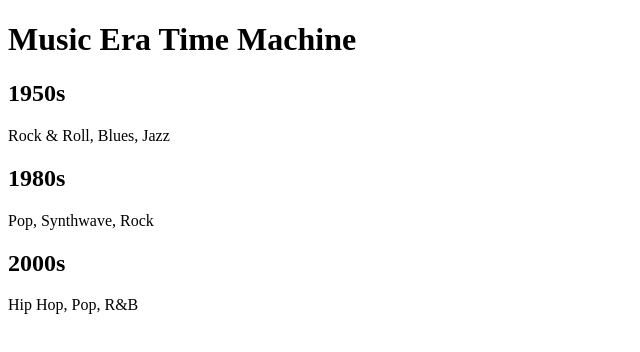
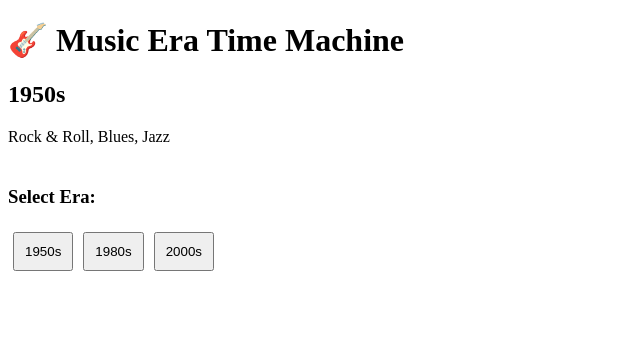
Before and after one commit to anjalirawat8181-spec/music-era-time-machine, a React (Vite) app: page / in a window 1280 px wide. Shown: the top 352 px of the page, without its empty margins (0-640 px from the left). Built offline with nearby package versions, Linux system fonts and the light colour scheme.

Commit message:
Added timeline

```diff
--- a/src/App.jsx
+++ b/src/App.jsx
@@ -1,16 +1,18 @@
+import { useState } from "react";
 import eras from "./data/eras";
+import Timeline from "./components/Timeline";
 
 function App() {
+  const [activeEra, setActiveEra] = useState(eras[0]);
+
   return (
     <div>
-      <h1> Music Era Time Machine</h1>
+      <h1>🎸 Music Era Time Machine</h1>
 
-      {eras.map((era) => (
-        <div key={era.id}>
-          <h2>{era.name}</h2>
-          <p>{era.genres.join(", ")}</p>
-        </div>
-      ))}
+      <h2>{activeEra.name}</h2>
+      <p>{activeEra.genres.join(", ")}</p>
+
+      <Timeline eras={eras} setActiveEra={setActiveEra} />
     </div>
   );
 }
--- /dev/null
+++ b/src/components/Timeline.jsx
@@ -0,0 +1,19 @@
+function Timeline({ eras, setActiveEra }) {
+  return (
+    <div style={{ marginTop: "40px" }}>
+      <h3>Select Era:</h3>
+
+      {eras.map((era) => (
+        <button
+          key={era.id}
+          onClick={() => setActiveEra(era)}
+          style={{ margin: "5px", padding: "10px" }}
+        >
+          {era.name}
+        </button>
+      ))}
+    </div>
+  );
+}
+
+export default Timeline;
```
Also changed, not shown: 1 other file (tests, documents, lock files or other folders).
